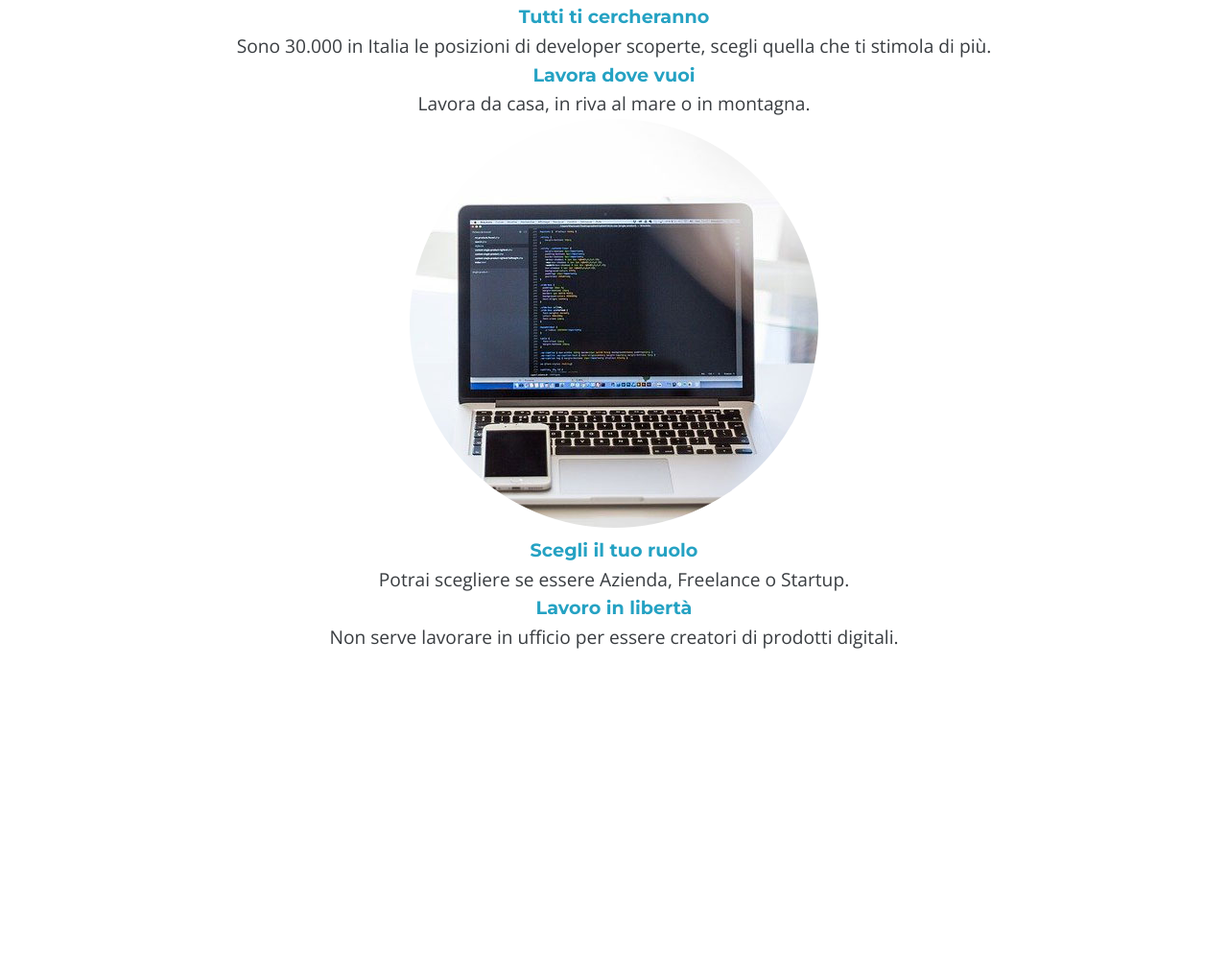
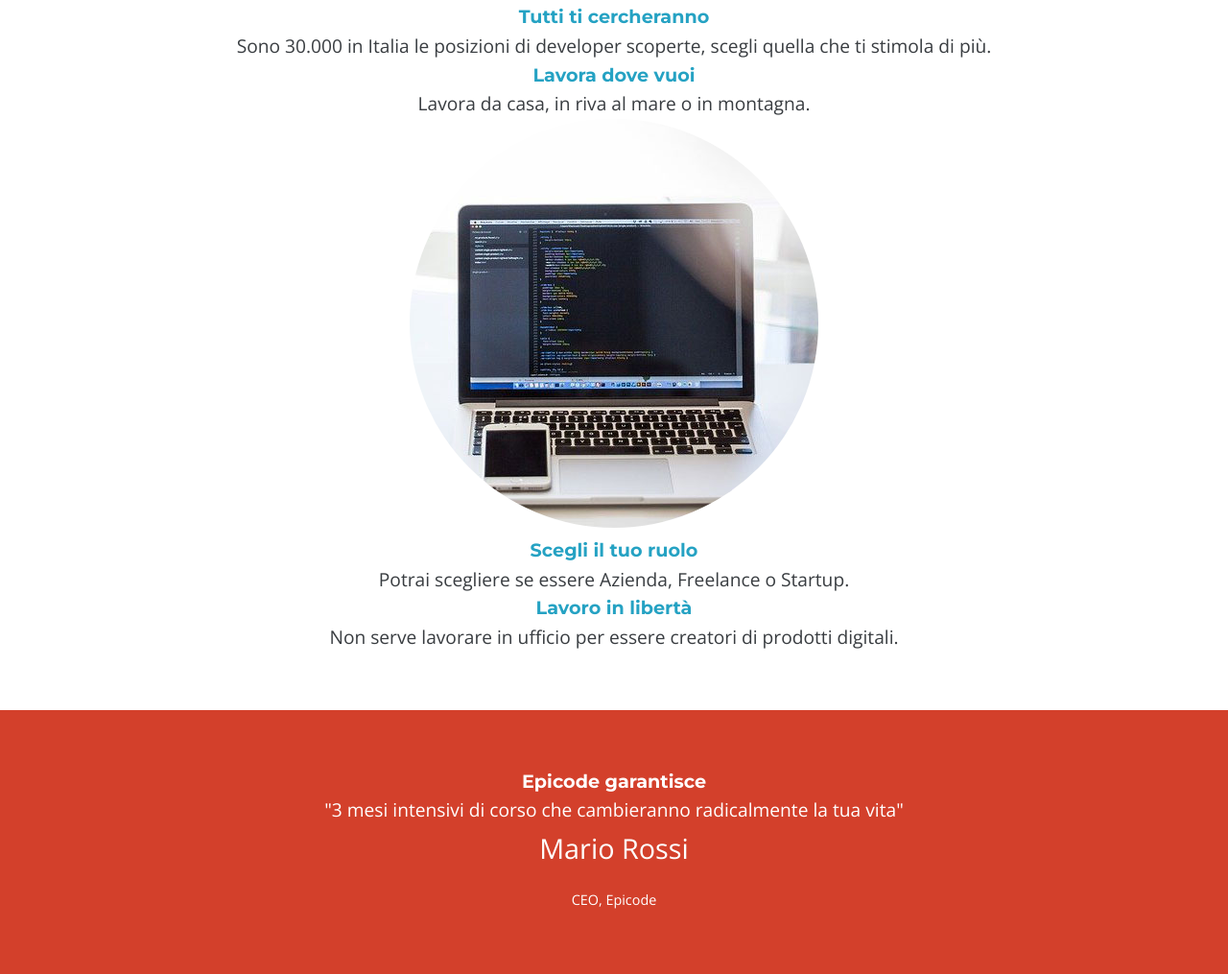
Before and after one commit to GIPSaro/Progetto-Settimana-1, a plain HTML site: page index.html in a window 1280 px wide. Shown: the part 591-1606 px from the top of the page at 96% size. Before the commit the page ends 1331 px from the top, so only its background shows below. Drawn offline with nearby package versions, Linux system fonts and the light colour scheme.

Commit message:
second page

```diff
--- a/Esercizio/css/style.css
+++ b/Esercizio/css/style.css
@@ -53,3 +53,21 @@ h3 {
 #benefit {
   padding: 60px 30px;
 }
+#quarto {
+  background-color: #d3402b;
+  color: white;
+}
+#testimonianza {
+  padding: 60px 30px;
+}
+h2 {
+  font-family: "Montserrat", sans-serif;
+  line-height: 1.5;
+  color: white;
+}
+figcaption {
+  font-size: 1.5em;
+}
+#ceo {
+  font-size: 0.5em;
+}
--- a/index.html
+++ b/index.html
@@ -50,6 +50,22 @@
           </p>
         </section>
       </div>
+      <div id="quarto">
+        <section id="testimonianza">
+          <h2>Epicode garantisce</h2>
+          <figure>
+            <blockquote cite="https://epicode.com/it/">
+              <cite>
+                "3 mesi intensivi di corso che cambieranno radicalmente la tua
+                vita"
+              </cite>
+            </blockquote>
+            <figcaption>
+              Mario Rossi <br /><span id="ceo">CEO, Epicode</span>
+            </figcaption>
+          </figure>
+        </section>
+      </div>
     </main>
   </body>
 </html>
```
